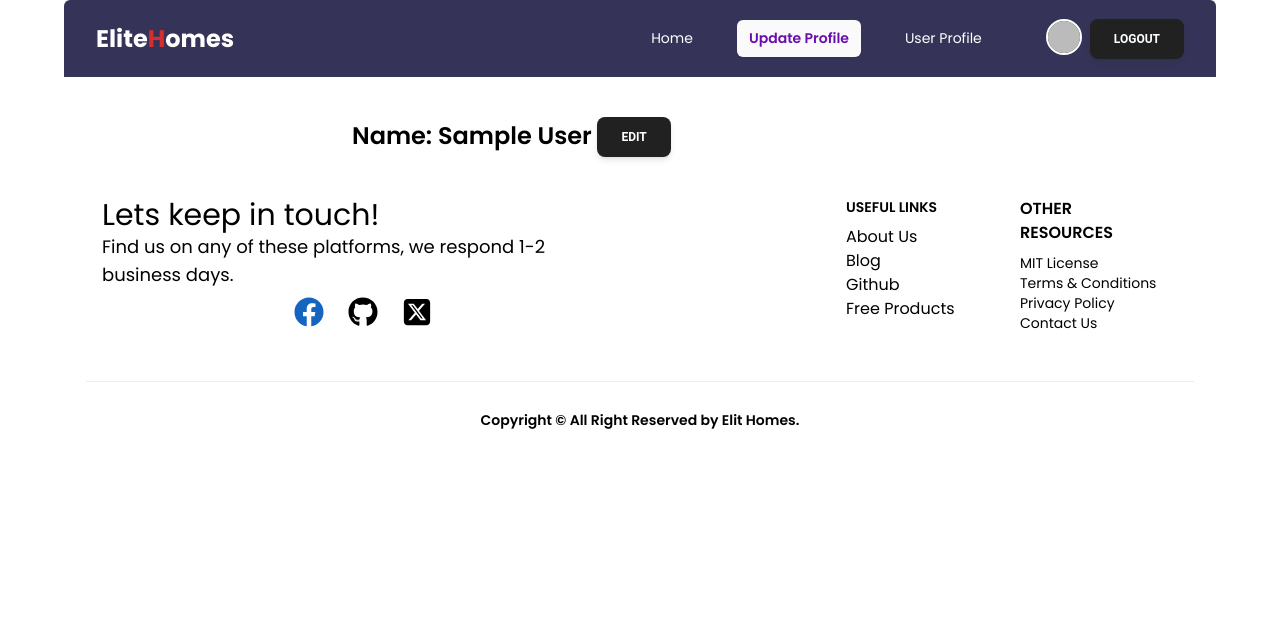
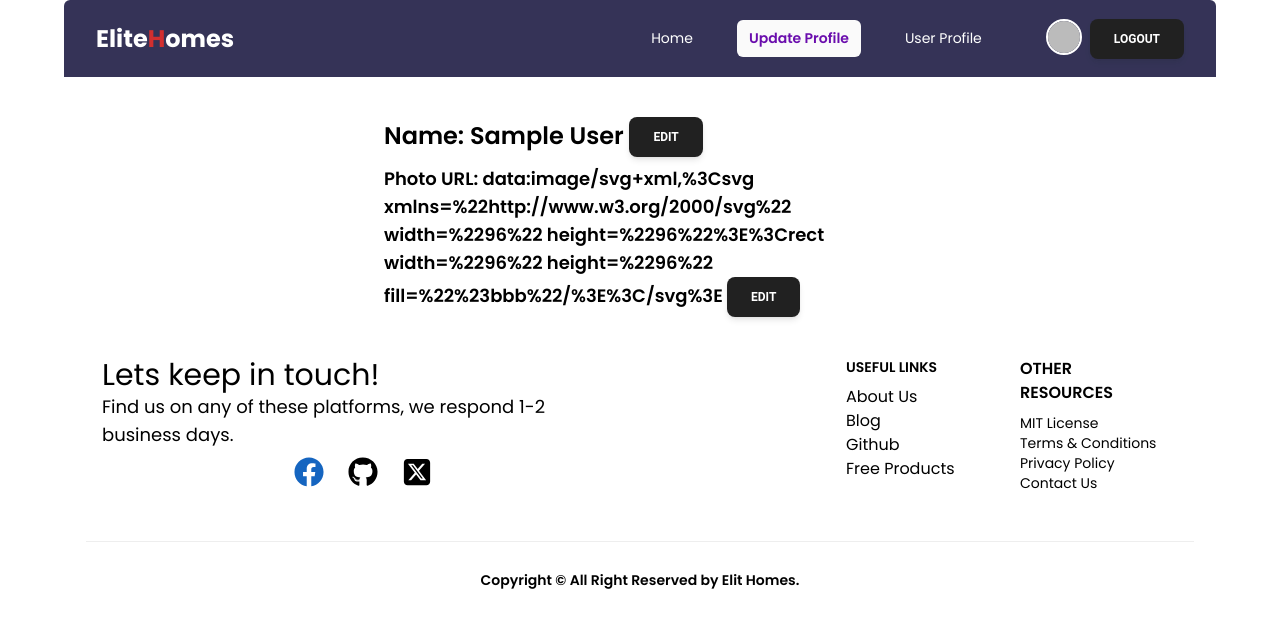
Before and after one commit to Asad9340/Elite-Homes, a React (Vite) app: page /updateprofile in a window 1280 px wide. Shown: the top 628 px of the page. Built offline with nearby package versions, Linux system fonts and the light colour scheme; no server answers; sample sign-in values are in the browser's storage.

Commit message:
update user name and profile photo according to user

```diff
--- a/src/Firebase/AuthProvider.jsx
+++ b/src/Firebase/AuthProvider.jsx
@@ -6,6 +6,7 @@ import {
   signInWithEmailAndPassword,
   signInWithPopup,
   signOut,
+  updateProfile,
 } from 'firebase/auth';
 import { auth } from './firebase.config';
 import { createContext, useEffect, useState } from 'react';
@@ -36,13 +37,26 @@ function AuthProvider({ children }) {
   //sign in with github
   const githubLogin = () => {
     setLoading(true);
-   return signInWithPopup(auth, githubProvider);
+    return signInWithPopup(auth, githubProvider);
   };
   //logOut
   const logOut = () => {
     signOut(auth).then(() => {
       setUser(null);
       toast.success('Successfully Logged Out');
+    });
+  };
+
+  //update profile
+  const userNameUpdate = name => {
+    return updateProfile(auth.currentUser, {
+      displayName: name,
+    });
+  };
+  //update profile
+  const userProfileUpdate = profile => {
+    return updateProfile(auth.currentUser, {
+      photoURL: profile,
     });
   };
 
@@ -64,6 +78,8 @@ function AuthProvider({ children }) {
     createUser,
     loginUser,
     logOut,
+    userProfileUpdate,
+    userNameUpdate,
     loading,
   };
   return (
--- a/src/components/UpdateProfile/UpdateProfile.jsx
+++ b/src/components/UpdateProfile/UpdateProfile.jsx
@@ -1,31 +1,46 @@
-import { useContext, useState } from 'react';
-import { useForm } from 'react-hook-form';
+import { useContext, useRef, useState } from 'react';
 import { AuthContext } from '../../Firebase/AuthProvider';
 import { Button } from '@material-tailwind/react';
 
 function UpdateProfile() {
-  const { register, handleSubmit } = useForm({
-    defaultValues: {
-      firstName: '',
-      lastName: '',
-      category: '',
-      checkbox: [],
-      radio: '',
-    },
-  });
 
-  const { user } = useContext(AuthContext);
-  const { displayName } = user;
+
+  const { user, userProfileUpdate,userNameUpdate } = useContext(AuthContext);
+  const { displayName, photoURL } = user;
   const [name, setName] = useState(false);
+  const [photo, setPhoto] = useState(false);
+  const nameRef = useRef(null);
+  const photoRef=useRef(null);
   const handleNameEdit = () => {
     setName(!name);
   };
+  const handlePhotoEdit = () => {
+    console.log('clicked');
+    setPhoto(!photo);
+  };
+  const handleNameUpdate = () => {
+    const name = nameRef.current.value;
+    console.log(name);
+    userNameUpdate(name)
+      .then(() => {
+        console.log('success name change');
+        window.location.reload();
+      })
+      .catch(() => console.log('error'));
+  };
+  const handleProfileUpdate = () => {
+    const profile = photoRef.current.value;
+    console.log(profile);
+    userProfileUpdate(profile)
+      .then(() => {
+        console.log('success image change');
+      })
+      .catch(() => console.log('error'));
+  };
   return (
-    <div className="mt-10 flex justify-center max-w-xl mx-auto">
-      <form
-        onSubmit={handleSubmit(console.log)}
-        className="flex flex-col w-full"
-      >
+    <div className="mt-10 flex justify-center max-w-lg mx-auto">
+      <form className="flex flex-col w-full">
+        <div>
           <h2 className="text-2xl font-semibold mb-2">
             Name: {displayName}{' '}
             <Button onClick={handleNameEdit} variant="filled">
@@ -35,16 +50,55 @@ function UpdateProfile() {
           <div
             className={
               name
-              ? 'block relative w-full h-10 rounded-lg bg-gray-300  placeholder:text-gray-700'
+                ? 'inline-flex relative w-full h-10 rounded-lg bg-gray-300  placeholder:text-gray-700'
                 : 'hidden relative w-full h-10 rounded-lg bg-gray-300  placeholder:text-gray-700'
             }
           >
             <input
               className="w-full h-10 rounded-lg bg-gray-300 pl-4 placeholder:text-gray-700"
-            {...register('firstName', { required: true })}
+              type="text"
+              ref={nameRef}
+              name="name"
               placeholder="Update Name"
             />
-          <Button className="absolute right-0">Update</Button>
+            <Button
+              onClick={handleNameUpdate}
+              type="button"
+              className="absolute right-0"
+            >
+              Update
+            </Button>
+          </div>
+        </div>
+        <div>
+          <h2 className="text-lg font-semibold mb-2">
+            Photo URL: {photoURL}{' '}
+            <Button onClick={handlePhotoEdit} variant="filled">
+              Edit
+            </Button>
+          </h2>
+          <div
+            className={
+              photo
+                ? 'inline-flex relative w-full h-10 rounded-lg bg-gray-300  placeholder:text-gray-700'
+                : 'hidden relative w-full h-10 rounded-lg bg-gray-300  placeholder:text-gray-700'
+            }
+          >
+            <input
+              className="w-full h-10 rounded-lg bg-gray-300 pl-4 placeholder:text-gray-700"
+              placeholder="Update PhotoURL"
+              type="text"
+              ref={photoRef}
+              name="photoURL"
+            />
+            <Button
+              onClick={handleProfileUpdate}
+              type="submit"
+              className="absolute right-0"
+            >
+              Update
+            </Button>
+          </div>
         </div>
       </form>
     </div>
--- a/src/components/UserProfile/UserProfile.jsx
+++ b/src/components/UserProfile/UserProfile.jsx
@@ -6,7 +6,7 @@ function UserProfile() {
   console.log(user)
   return (
     <div className="flex  justify-center items-center h-screen">
-      <div className=" -mt-10 border p-4 rounded-lg ">
+      <div className=" -mt-10 border p-4 rounded-lg space-y-2">
         <div className='flex justify-center'>
           <img className="rounded-lg" src={user?.photoURL} alt="" />
         </div>
```
Lines whose indentation alone changed are shown as unchanged.
